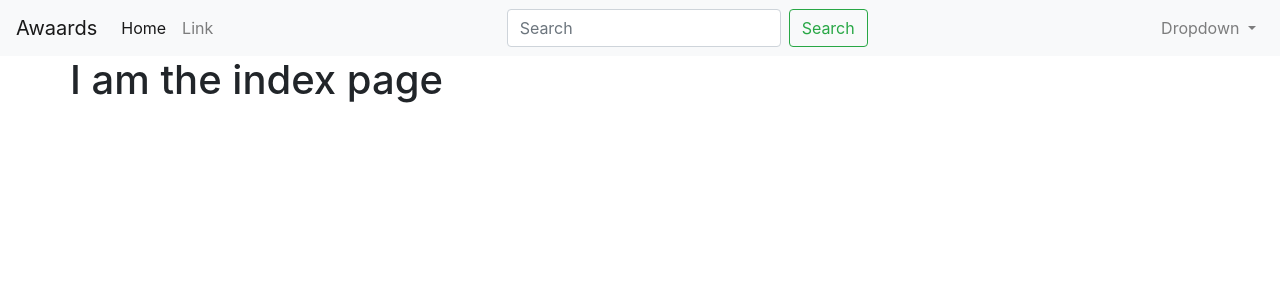
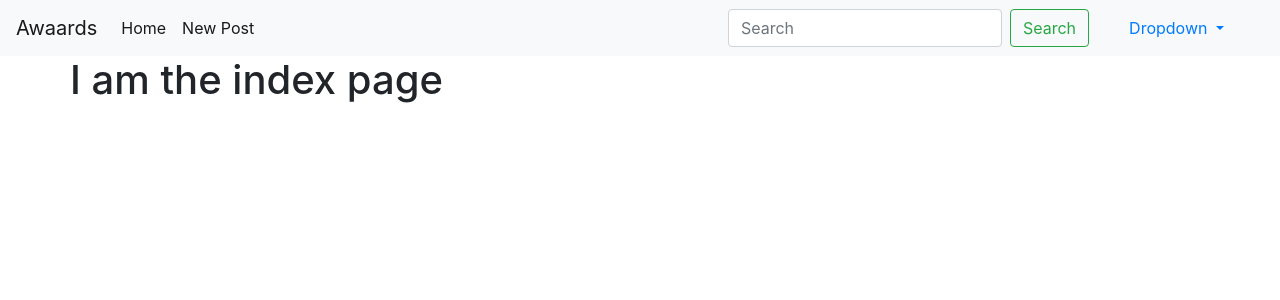
Before and after one commit to spgdaman/awaards, a Django app: page / in a window 1280 px wide. Shown: the top 300 px of the page. Run offline with Django 3.2, Linux system fonts and the light colour scheme; some libraries are stand-ins or nearby versions.

Commit message:
navbar updated and static directory configured in settings

```diff
--- a/awaards/settings.py
+++ b/awaards/settings.py
@@ -122,3 +122,6 @@ USE_TZ = True
 # https://docs.djangoproject.com/en/1.11/howto/static-files/
 
 STATIC_URL = '/static/'
+STATICFILES_DIRS = [
+    os.path.join(BASE_DIR, 'static')
+]
--- a/awaards/templates/navbar.html
+++ b/awaards/templates/navbar.html
@@ -1,5 +1,5 @@
 {% block navbar %}
-<nav class="navbar navbar-expand-lg navbar-light bg-light">
+<nav class="navbar navbar-expand-lg navbar-light bg-light sticky-top">
     <a class="navbar-brand" href="#">Awaards</a>
     <button class="navbar-toggler" type="button" data-toggle="collapse" data-target="#navbarSupportedContent" aria-controls="navbarSupportedContent" aria-expanded="false" aria-label="Toggle navigation">
         <span class="navbar-toggler-icon"></span>
@@ -10,31 +10,40 @@
             <li class="nav-item active">
                 <a class="nav-link" href="#">Home <span class="sr-only">(current)</span></a>
             </li>
-            <li class="nav-item">
-                <a class="nav-link" href="#">Link</a>
+            <li class="nav-item active">
+                <a class="nav-link" href="#">New Post</a>
             </li>
+        </ul>
 
             <!-- <li class="nav-item">
                 <a class="nav-link disabled" href="#" tabindex="-1" aria-disabled="true">Disabled</a>
             </li> -->
-        </ul>
+
+        <!-- Search bar section goes here -->
+
         <form class="form-inline my-2 my-lg-0">
         <input class="form-control mr-sm-2" type="search" placeholder="Search" aria-label="Search">
         <button class="btn btn-outline-success my-2 my-sm-0" type="submit">Search</button>
         </form>
-        <ul class="navbar-nav ml-auto">
-            <li class="nav-item dropdown">
-                <a class="nav-link dropdown-toggle" href="#" id="navbarDropdown" role="button" data-toggle="dropdown" aria-haspopup="true" aria-expanded="false">
+
+        <!-- End of search bar -->
+
+        <!-- Dropdown section goes here -->
+
+        <div class="nav-item dropdown mx-0 px-4">
+            <a class="nav-link dropdown-toggle" href="#" id="navbarDropdown" role="button" data-toggle="dropdown" aria-haspopup="true" aria-expanded="false">
                 Dropdown
-                </a>
-                <div class="dropdown-menu" aria-labelledby="navbarDropdown">
+            </a>
+            <div class="dropdown-menu mx-0" aria-labelledby="navbarDropdown">
                 <a class="dropdown-item" href="#">Action</a>
                 <a class="dropdown-item" href="#">Another action</a>
                 <div class="dropdown-divider"></div>
                 <a class="dropdown-item" href="#">Something else here</a>
-                </div>
-            </li>
-        </ul>
+            </div>
+        </div>
+
+        <!-- End of dropdown -->
+
     </div>
 </nav>
 {% endblock %}
```
Also changed, not shown: db.sqlite3 (deleted).
